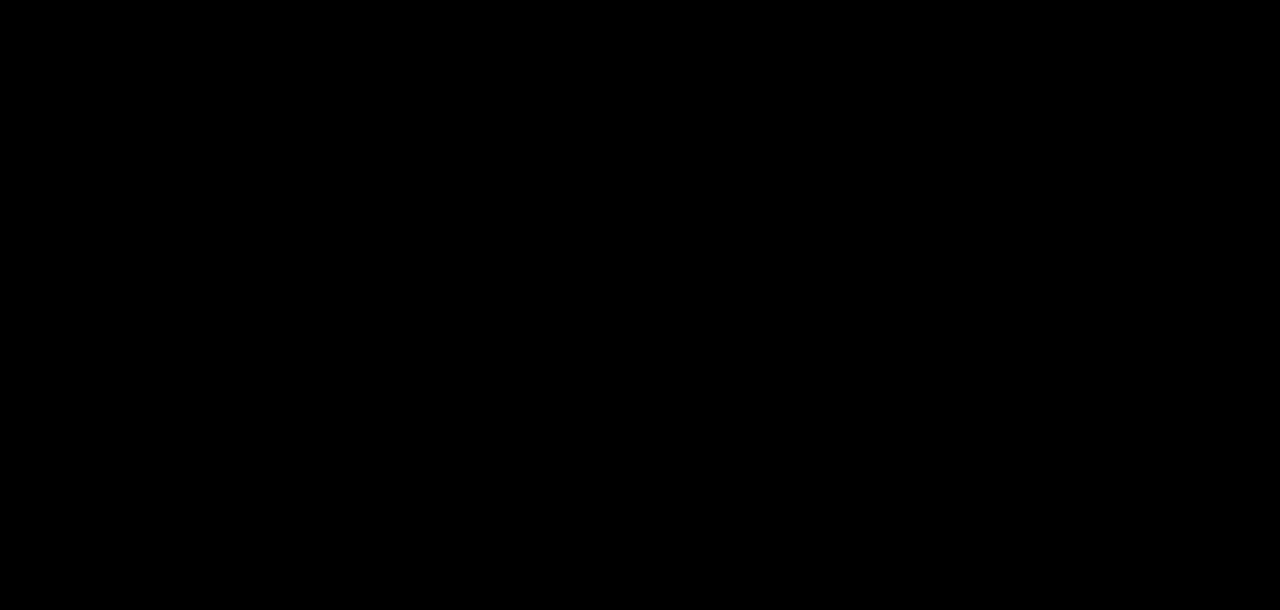
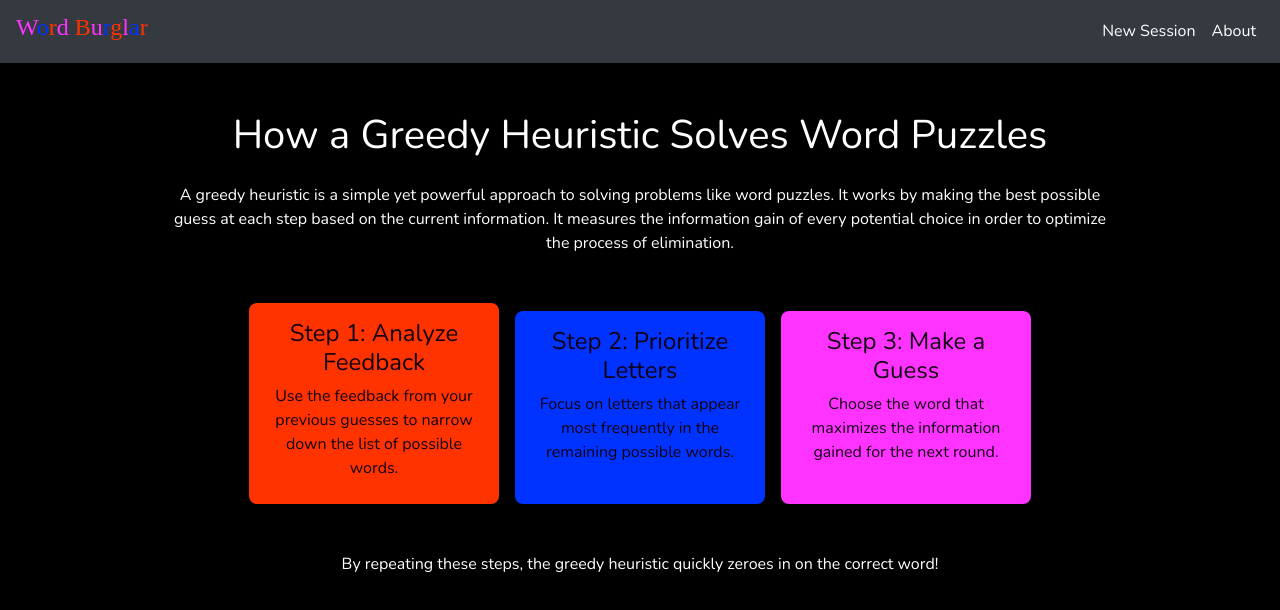
Before and after one commit to AjayBhatta16/wordle-solver, a React (Create React App) app in the folder wordburglar-web-app/: page /about in a window 1280 px wide. Shown: the top 610 px of the page. Built offline with nearby package versions, Linux system fonts and the light colour scheme; a web font is replaced by a local one.

Commit message:
UI: Info page

```diff
--- a/wordburglar-web-app/public/style.css
+++ b/wordburglar-web-app/public/style.css
@@ -1,4 +1,5 @@
 @import url('https://fonts.googleapis.com/css2?family=Fontdiner+Swanky&display=swap');
+@import url('https://fonts.googleapis.com/css2?family=Nunito:wght@300&display=swap');
 
 .fontdiner-swanky-regular {
     font-family: "Fontdiner Swanky", serif;
@@ -6,16 +7,35 @@
     font-style: normal;
 }
 
+.nunito-light {
+    font-family: "Nunito", sans-serif;
+    font-optical-sizing: auto;
+    font-weight: 300;
+    font-style: normal;
+}
+
 .text-custom-red {
     color: #f30;
+}
+
+.bg-custom-red {
+    background-color: #f30;
 }
 
 .text-custom-blue {
     color: #03f;
 }
 
+.bg-custom-blue {
+    background-color: #03f;
+}
+
 .text-custom-purple {
     color: #f3f;
+}
+
+.bg-custom-purple {
+    background-color: #f3f;
 }
 
 .bg-custom-black {
@@ -49,3 +69,25 @@ html, body {
     background-color: #f30;
     color: #fff;
 }
+
+.btn-custom-purple {
+    background-color: #f3f;
+    color: #fff;
+}
+
+.step-box {
+    padding: 1rem;
+    border-radius: 8px;
+    width: 250px;
+    color: #101;
+}
+
+.step-box > h2 {
+    font-size: 1.5rem;
+    margin-bottom: 0.5rem;
+}
+
+.step-box > p {
+    font-size: 1rem;
+    margin-bottom: 0.5rem;
+}
--- a/wordburglar-web-app/src/components/about/AboutScreen.js
+++ b/wordburglar-web-app/src/components/about/AboutScreen.js
@@ -1,5 +1,43 @@
 import React from 'react'
 
+import Header from '../shared/Header'
+import StandardContainer from '../shared/StandardContainer'
+
 export default function AboutScreen() {
-
+    return (
+        <>
+            <Header />
+            <StandardContainer>
+                <div className="w-75 mx-auto text-center mt-5 nunito-light">
+                    <h1 className="text-white">How a Greedy Heuristic Solves Word Puzzles</h1>
+                    <p className="text-white mt-4">
+                        A greedy heuristic is a simple yet powerful approach to solving problems like word puzzles. It works by making the best possible guess at each step based on the current information. It measures the information gain of every potential choice in order to optimize the process of elimination.
+                    </p>
+                    <div className="d-flex flex-wrap justify-content-center mt-5">
+                        <div className="step-box bg-custom-red mx-2">
+                            <h2>Step 1: Analyze Feedback</h2>
+                            <p>
+                                Use the feedback from your previous guesses to narrow down the list of possible words.
+                            </p>
+                        </div>
+                        <div className="step-box bg-custom-blue mx-2 mt-2">
+                            <h2>Step 2: Prioritize Letters</h2>
+                            <p>
+                                Focus on letters that appear most frequently in the remaining possible words.
+                            </p>
+                        </div>
+                        <div className="step-box bg-custom-purple mx-2 mt-2">
+                            <h2>Step 3: Make a Guess</h2>
+                            <p>
+                                Choose the word that maximizes the information gained for the next round.
+                            </p>
+                        </div>
+                    </div>
+                    <p className="text-white mt-5">
+                        By repeating these steps, the greedy heuristic quickly zeroes in on the correct word!
+                    </p>
+                </div>
+            </StandardContainer>
+        </>
+    )
 }
--- a/wordburglar-web-app/src/components/home/HomeScreen.js
+++ b/wordburglar-web-app/src/components/home/HomeScreen.js
@@ -4,8 +4,14 @@ import StandardContainer from '../shared/StandardContainer'
 import Header from '../shared/Header'
 import LogoText from '../shared/LogoText'
 import SwankyButton from '../shared/SwankyButton'
+import useCustomRouter from '../../hooks/useCustomRouter'
+
+import { useNavigate } from 'react-router-dom'
 
 export default function HomeScreen() {
+    const navigate = useNavigate()
+    const customRouter = useCustomRouter(navigate)
+
     return (
         <>
             <Header />
@@ -14,7 +20,7 @@ export default function HomeScreen() {
                     <LogoText fontSize="4rem" />
                 </div>
                 <div className="text-center mt-5 text-white">
-                    <p className="mt-3 w-67 mx-auto">
+                    <p className="mt-3 w-67 mx-auto nunito-light">
                         WordBurglar is your ultimate tool for solving 5-letter word puzzles. <br/><br/>
                         Powered by a greedy heuristic algorithm, it helps you guess words with precision and ease.
                     </p>
@@ -22,12 +28,12 @@ export default function HomeScreen() {
                         <SwankyButton
                             textContent="Guess a Word"
                             colorClass="btn-custom-blue"
-                            onClick={() => {}}
+                            onClick={customRouter.goToSession}
                         />
                         <SwankyButton
                             textContent="How it Works"
                             colorClass="btn-custom-red"
-                            onClick={() => {}}
+                            onClick={customRouter.goToAbout}
                         />
                     </div>
                 </div>
--- a/wordburglar-web-app/src/components/shared/Header.js
+++ b/wordburglar-web-app/src/components/shared/Header.js
@@ -1,30 +1,33 @@
 import React from 'react'
 import LogoText from './LogoText'
+import useCustomRouter from '../../hooks/useCustomRouter'
 
 export default function Header() {
+    const customRouter = useCustomRouter()
+
     return (
         <nav className="navbar navbar-expand-lg navbar-dark bg-dark w-100">
-            <a className="navbar-brand" href="#">
+            <a className="navbar-brand" href="/">
                 <LogoText fontSize="1.5rem" />
             </a>
             <button className="navbar-toggler" type="button" data-toggle="collapse" data-target="#navbarSupportedContent" aria-controls="navbarSupportedContent" aria-expanded="false" aria-label="Toggle navigation">
                 <span className="navbar-toggler-icon"></span>
             </button>
-            <div className="collapse navbar-collapse" id="navbarSupportedContent">
+            <div className="collapse navbar-collapse nunito-light" id="navbarSupportedContent">
                 <ul className="navbar-nav ml-auto">
-                    <li className="nav-item">
+                    <li className="nav-item" onClick={customRouter.goToSession}>
                         <a
                             className="nav-link text-white"
-                            href="#"
+                            href=""
                             style={{ textDecoration: 'none' }}
                         >
                             New Session
                         </a>
                     </li>
-                    <li className="nav-item">
+                    <li className="nav-item" onClick={customRouter.goToAbout}>
                         <a
                             className="nav-link text-white"
-                            href="#"
+                            href=""
                             style={{ textDecoration: 'none' }}
                         >
                             About
--- a/wordburglar-web-app/src/components/shared/LogoText.js
+++ b/wordburglar-web-app/src/components/shared/LogoText.js
@@ -14,7 +14,7 @@ export default function LogoText(props) {
     return (
         <h1 className="fontdiner-swanky-regular" style={{ fontSize: props.fontSize ?? '2rem' }}>
             { LOGO_TEXT.split('').map((ch, idx) => (
-                <span className={getClassName(idx)}>{ch}</span>
+                <span className={getClassName(idx)} key={idx}>{ch}</span>
             )) }
         </h1>
     )
--- /dev/null
+++ b/wordburglar-web-app/src/hooks/useCustomRouter.js
@@ -0,0 +1,19 @@
+import { useNavigate } from 'react-router-dom'
+
+export default function useCustomRouter() {
+    const navigate = useNavigate()
+
+    const goToHome = () => {
+        navigate('/')
+    }
+
+    const goToAbout = () => {
+        navigate('/about')
+    }
+
+    const goToSession = (sessionID) => {
+        navigate(`/sessions`)
+    }
+
+    return { goToHome, goToAbout, goToSession }
+}
```
